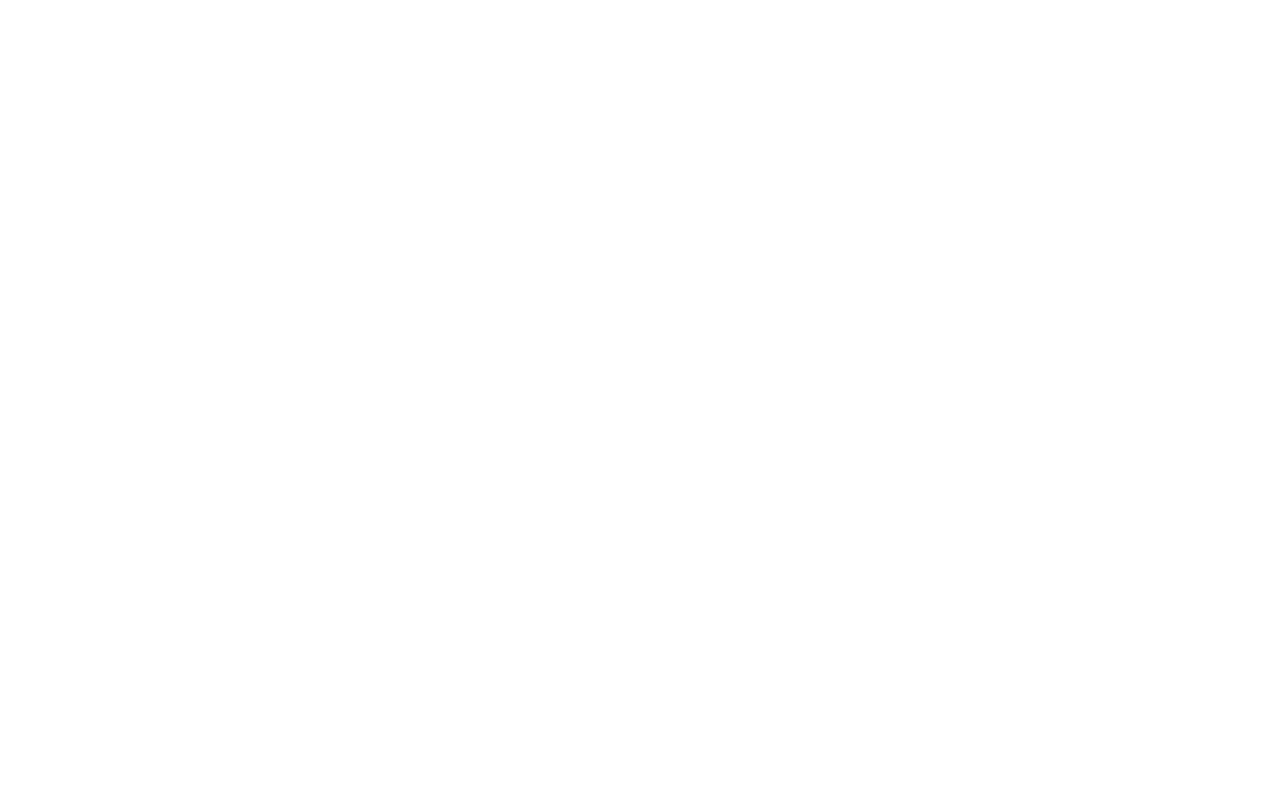
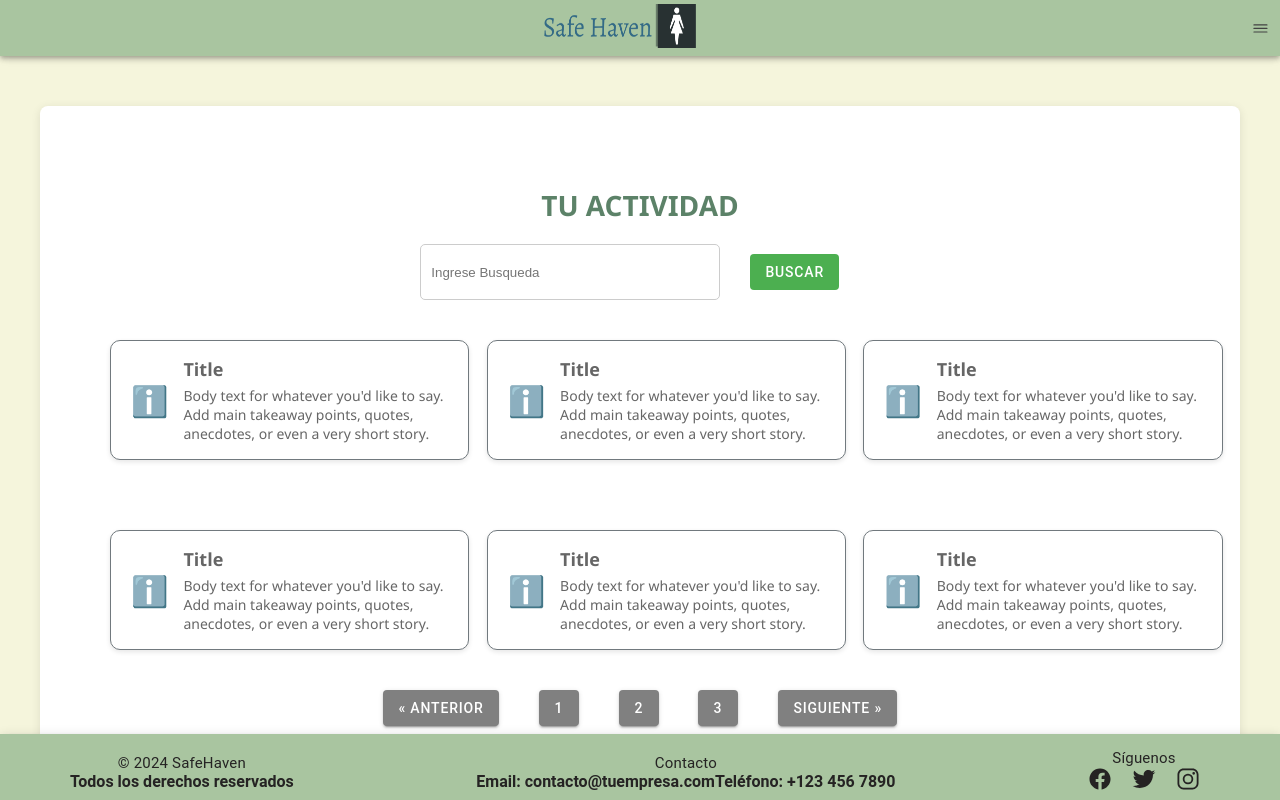
Before and after one commit to Kautto06/safehaven, a React (Vite) app: page /actividades in a window 1280 px wide. Built offline with nearby package versions, Linux system fonts and the light colour scheme.

Commit message:
Se agrego pagina de Actividades

```diff
--- /dev/null
+++ b/src/assets/Actividades.css
@@ -0,0 +1,152 @@
+
+@media (max-width: 600px) {
+    .pagination-link {
+        padding: 8px 12px; /* Reduce el padding en pantallas pequeñas */
+        font-size: 0.9em; /* Reduce el tamaño del texto en pantallas pequeñas */
+    }
+}
+/* Estilos generales para el body */
+.activity-body {
+    margin: 0;
+    padding: 0;
+    font-family: 'Segoe UI', Tahoma, Geneva, Verdana, sans-serif;
+    --background: #F5F5DC;
+}
+
+
+
+/* Asegúrate de que el contenido principal esté bien posicionado */
+main {
+    padding: 20px;
+    display: flex;
+    flex-direction: column;
+    align-items: center;
+}
+
+.pagination {
+    text-align: center;
+    margin-top: 20px;
+  }
+
+  .pagination-link {
+    margin: 0 5px;
+    --background: grey;
+    color: white;
+    border-radius: 8px;
+    padding: 10px 15px;
+    cursor: pointer;
+    transition: background-color 0.3s ease, color 0.3s ease;
+    margin-bottom: 50px;
+  }
+
+  .pagination-link:hover {
+    --background: #2f3136;
+    color: white;
+  }
+
+  .pagination-link.active {
+    --background: #585a59;
+    color: white;
+  }
+
+
+/* Responsividad */
+@media (max-width: 768px) {
+    .expert-item {
+        flex-direction: column;
+        text-align: center;
+    }
+
+    .expert-image {
+        margin-bottom: 15px;
+    }
+
+    .menu-toggle {
+        right: 10px;
+    }
+}
+
+/* Estilos para la sección de actividad */
+.activity-section {
+    max-width: 1200px;
+    margin: 0 auto;
+    padding: 60px;
+    margin-top: 50px;
+    background-color: white;
+    border-radius: 8px;
+    box-shadow: 0 2px 10px rgba(0, 0, 0, 0.1);
+}
+
+.activity-section h1 {
+    font-size: 28px;
+    margin-bottom: 20px;
+    text-align: center;
+}
+
+.search-bar {
+    display: flex;
+    justify-content: center;
+    margin-bottom: 30px;
+}
+
+.search-bar-input {
+    padding: 10px;
+    border: 1px solid #ccc;
+    border-radius: 5px;
+    width: 300px;
+}
+
+.search-bar-button {
+    --background: #4CAF50;
+    border: none;
+    padding: 10px 20px;
+    margin-left: 10px;
+    color: white;
+    cursor: pointer;
+    border-radius: 5px;
+}
+
+.notifications-grid {
+    display: grid;
+    grid-template-columns: repeat(auto-fill, minmax(300px, 1fr));
+    gap: 50px;
+}
+
+
+
+.notification-card {
+    background-color: white;
+    border-color: #71797E;
+    border-style: solid;
+    border-width: 1px;
+    padding: 20px;
+    border-radius: 10px;
+    box-shadow: 0 2px 5px rgba(0, 0, 0, 0.1);
+    display: flex;
+    align-items: center;
+    margin: 10px;
+    transition: transform 0.3s, box-shadow 0.3s;
+}
+
+.notification-card:hover {
+    transform: scale(1.05); /* Aumenta el tamaño del recuadro */
+    box-shadow: 0 8px 16px rgba(0, 0, 0, 0.2); /* Aumenta la sombra al pasar el ratón */
+}
+
+.notification-icon {
+    font-size: 30px;
+    margin-right: 15px;
+}
+
+.notification-content h2 {
+    font-size: 18px;
+    margin: 0;
+}
+
+.notification-content p {
+    font-size: 14px;
+    color: #666;
+    margin: 5px 0 0;
+}
+
+/* Estilos para la paginación */
--- /dev/null
+++ b/src/pages/Actividades.tsx
@@ -0,0 +1,48 @@
+import React from 'react';
+import { IonContent, IonPage, IonTitle, IonButton, IonInput, IonGrid, IonRow, IonCol, IonCard, IonCardHeader, IonCardTitle, IonCardContent, IonIcon } from '@ionic/react';
+import { informationCircleOutline } from 'ionicons/icons';
+import Header from '../components/Header'; // Asegúrate de que la ruta sea la correcta
+import Footer from '../components/Footer';
+import '../assets/Actividades.css';
+
+const Actividades: React.FC = () => {
+  return (
+    <IonPage>
+      <Header /> {/* Importa el componente de tu header aquí */}
+        <IonContent class='activity-body'>
+            <section className="activity-section">
+                <h1>Tu actividad</h1>
+
+                <div className="search-bar">
+                    <input className="search-bar-input" placeholder="Ingrese Busqueda" />
+                    <IonButton className='search-bar-button' fill='clear'>Buscar</IonButton>
+                </div>
+
+                <div className='notifications-grid'>
+                    {[...Array(6)].map((_, i) => (
+                        <div className="notification-card">
+                            <div className="notification-icon">ℹ️</div>
+                            <div className="notification-content">
+                                <h2>Title</h2>
+                                <p>Body text for whatever you'd like to say. Add main takeaway points, quotes, anecdotes, or even a very short story.</p>
+                            </div>
+                        </div>
+                    ))}
+
+                </div>
+
+                <div className="pagination">
+                    <IonButton className='pagination-link'>&laquo; Anterior</IonButton>
+                    <IonButton className='pagination-link'>1</IonButton>
+                    <IonButton className='pagination-link'>2</IonButton>
+                    <IonButton className='pagination-link'>3</IonButton>
+                    <IonButton className='pagination-link'>Siguiente &raquo;</IonButton>
+                </div>
+            </section>
+        </IonContent>
+        <Footer/>
+    </IonPage>
+  );
+};
+
+export default Actividades;
--- a/src/pages/Expertos.tsx
+++ b/src/pages/Expertos.tsx
@@ -6,6 +6,7 @@
 import logo from '../assets/Logos/logoNoBackground.png';
 import profile from '../assets/images/profile.svg';
 import Header from '../components/Header';
+import Footer from '../components/Footer';
 
 const Expertos: React.FC = () => {
   const [showPopover, setShowPopover] = useState(false);
@@ -112,6 +113,7 @@
         duration={1500}
         position="bottom"
       />
+      <Footer/>
     </IonPage>
   );
 };
--- a/src/pages/Foro.tsx
+++ b/src/pages/Foro.tsx
@@ -3,6 +3,7 @@
 import { thumbsUpOutline, createOutline, chevronBackOutline, chevronForwardOutline, filterOutline } from 'ionicons/icons';
 import Header from '../components/Header';
 import '../assets/Foro.css'
+import Footer from '../components/Footer';
 
 
 const Foro: React.FC = () => {
@@ -78,6 +79,7 @@
 
 
       </IonContent>
+      <Footer/>
     </IonPage>
   );
 };
--- a/src/pages/Notificaciones.tsx
+++ b/src/pages/Notificaciones.tsx
@@ -7,6 +7,7 @@
   IonImg,
 } from '@ionic/react';
 import Header from '../components/Header';
+import Footer from '../components/Footer';
 import '../assets/Notificaciones.css';
 import { chevronForwardOutline, chevronBackOutline } from 'ionicons/icons';
 
@@ -73,6 +74,7 @@
                     </div>
                 </main>
             </IonContent>
+            <Footer/>
         </IonPage>
     );
 };
--- a/src/router/AppRouter.tsx
+++ b/src/router/AppRouter.tsx
@@ -9,6 +9,7 @@
 import Foro from "../pages/Foro";
 import Notificaciones from "../pages/Notificaciones";
 import Denuncia from "../pages/Denuncia";
+import Actividades from "../pages/Actividades";
 
 const AppRouter: React.FC = () =>{
     return(
@@ -19,6 +20,7 @@
             <Route exact path="/foro" component={Foro}/>
             <Route exact path="/notificaciones" component={Notificaciones}/>
             <Route exact path="/denuncia" component={Denuncia}/>
+            <Route exact path="/actividades" component={Actividades}/>
             <Route exact path="/">
                 <Redirect to="/login"/>
             </Route>
```
